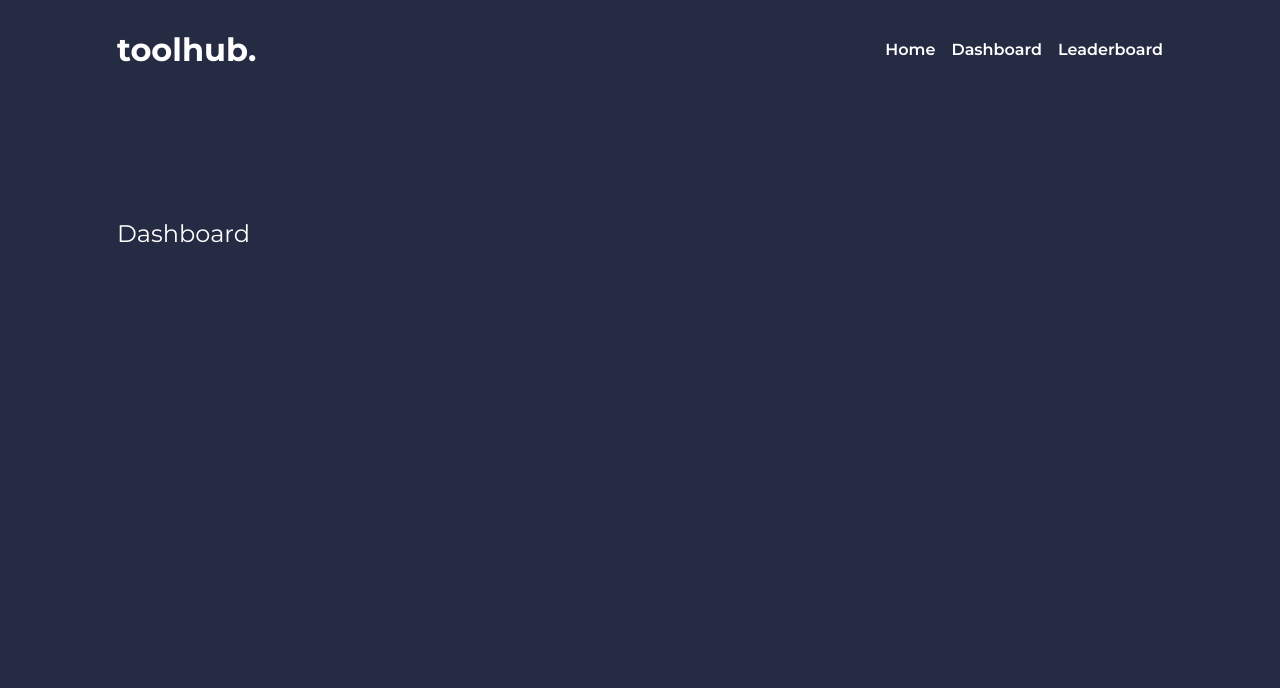
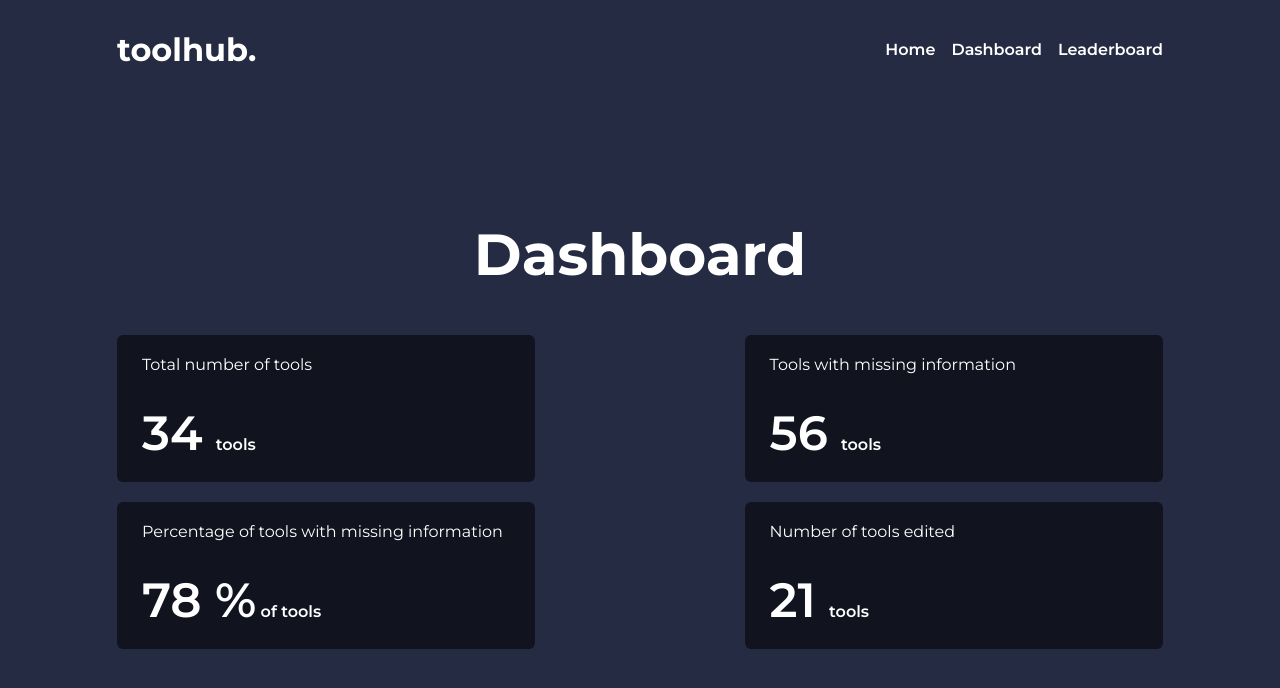
Before and after one commit to alvinokafor/toolhub-ui, a React (Create React App) app: page /dashboard in a window 1280 px wide. Shown: the top 688 px of the page. Built offline with nearby package versions, Linux system fonts and the light colour scheme.

Commit message:
ui: created dashboard page

```diff
--- /dev/null
+++ b/src/components/Card.css
@@ -0,0 +1,26 @@
+.card {
+    background-color: #11131E;
+    width: 40%;
+    padding-inline: 25px;
+    overflow: auto;
+    border-radius: 6px;
+    margin-top: 20px;
+}
+
+.card-title {
+    margin-top: 20px;
+    margin-bottom: 30px;
+}
+
+.card h2 {
+    font-size: 48px;
+    font-weight: 600;
+}
+
+.card-info {
+    margin-bottom: 20px;
+}
+
+.card h2 span {
+    font-size: 1rem;
+}
--- /dev/null
+++ b/src/components/Card.js
@@ -0,0 +1,34 @@
+import "./Card.css";
+
+const Card = ({
+  totalTitle,
+  missingTitle,
+  percentTitle,
+  editedTitle,
+  edited,
+  percentage,
+  symbol,
+  total,
+  missing,
+  tools,
+  ofTools,
+}) => {
+  return (
+    <div className="card">
+      <h4 className="card-title">
+        {totalTitle} {missingTitle} {percentTitle} {editedTitle}
+      </h4>
+
+      <div className="card-info">
+        <h2>
+          {total} {missing} {edited} {percentage} {symbol}
+          <span>
+            {tools} {ofTools}
+          </span>
+        </h2>
+      </div>
+    </div>
+  );
+};
+
+export default Card;
--- /dev/null
+++ b/src/pages/Dashboard.css
@@ -0,0 +1,13 @@
+.dashboard h1 {
+    font-size: 58px;
+    font-weight: 700;
+    margin-bottom: 25px;
+    text-align: center;
+}
+
+.dashboard-content {
+    justify-content: space-between;
+    align-items: center;
+    flex-wrap: wrap;
+    margin-bottom: 25px;
+}
--- a/src/pages/Dashboard.js
+++ b/src/pages/Dashboard.js
@@ -1,15 +1,43 @@
 import Nav from "../components/Nav";
+import Card from "../components/Card";
+import "./Dashboard.css";
 
 const Dashboard = () => {
   return (
     <>
       <Nav />
 
-      <section className="content-margin">
+      <section className="content-margin dashboard">
         <h1>Dashboard</h1>
+
+        <div className="dashboard-content flex">
+          <Card
+          totalTitle='Total number of tools'
+          total='34'
+          tools='tools'
+          />
+          <Card
+            missingTitle='Tools with missing information'
+            missing='56'
+            tools='tools'
+          />
+           <Card
+            percentTitle='Percentage of tools with missing information'
+            percentage='78'
+            symbol='%'
+            ofTools='of tools'
+          />
+          <Card
+            editedTitle='Number of tools edited'
+            edited='21'
+            tools='tools'
+          />
+        </div>
+
+
       </section>
     </>
   );
 };
 
-export {Dashboard}
+export { Dashboard };
--- a/src/pages/Home.js
+++ b/src/pages/Home.js
@@ -13,7 +13,8 @@ const Home = () => {
         Its usefulness as such is directly linked to the amount and quality of
         information it contains
       </p>
-      <button>Learn More</button>
+
+      <a href='https://phabricator.wikimedia.org/T318921'><button>Learn More</button></a>
       </div>
     </section>
   );
--- a/src/pages/LeaderBoard.css
+++ b/src/pages/LeaderBoard.css
@@ -4,3 +4,8 @@
     text-align: center;
     margin-bottom: 40px;
 }
+
+.heading h3,
+.heading span {
+    font-weight: 600;
+}
--- a/src/pages/LeaderBoard.js
+++ b/src/pages/LeaderBoard.js
@@ -3,7 +3,6 @@ import User from "../components/User";
 import "./LeaderBoard.css";
 
 const LeaderBoard = () => {
-
   const DUMMY_USER_DATA = [
     {
       id: "ytr65eyr",
@@ -39,6 +38,20 @@ const LeaderBoard = () => {
       <section className="content-margin leaderboard-content">
         <h1>Leaderboard</h1>
 
+        <div className="user flex heading">
+          <div className="flex ">
+            <span className="user-level">#</span>
+
+            <div className="user-info flex">
+              <h3>User</h3>
+            </div>
+          </div>
+
+          <div>
+            <span>Contributions</span>
+          </div>
+        </div>
+
         {DUMMY_USER_DATA.map((user, index) => (
           <User
             name={user.name}
```
